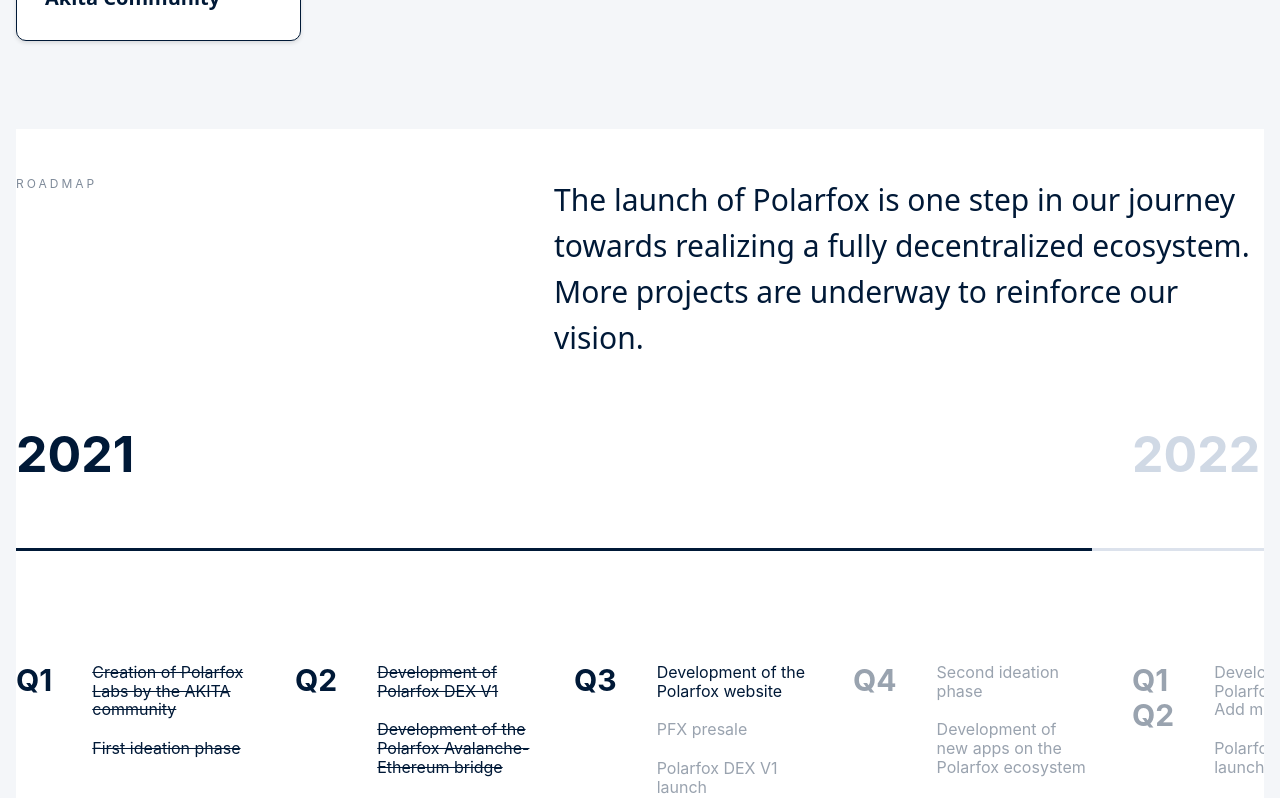
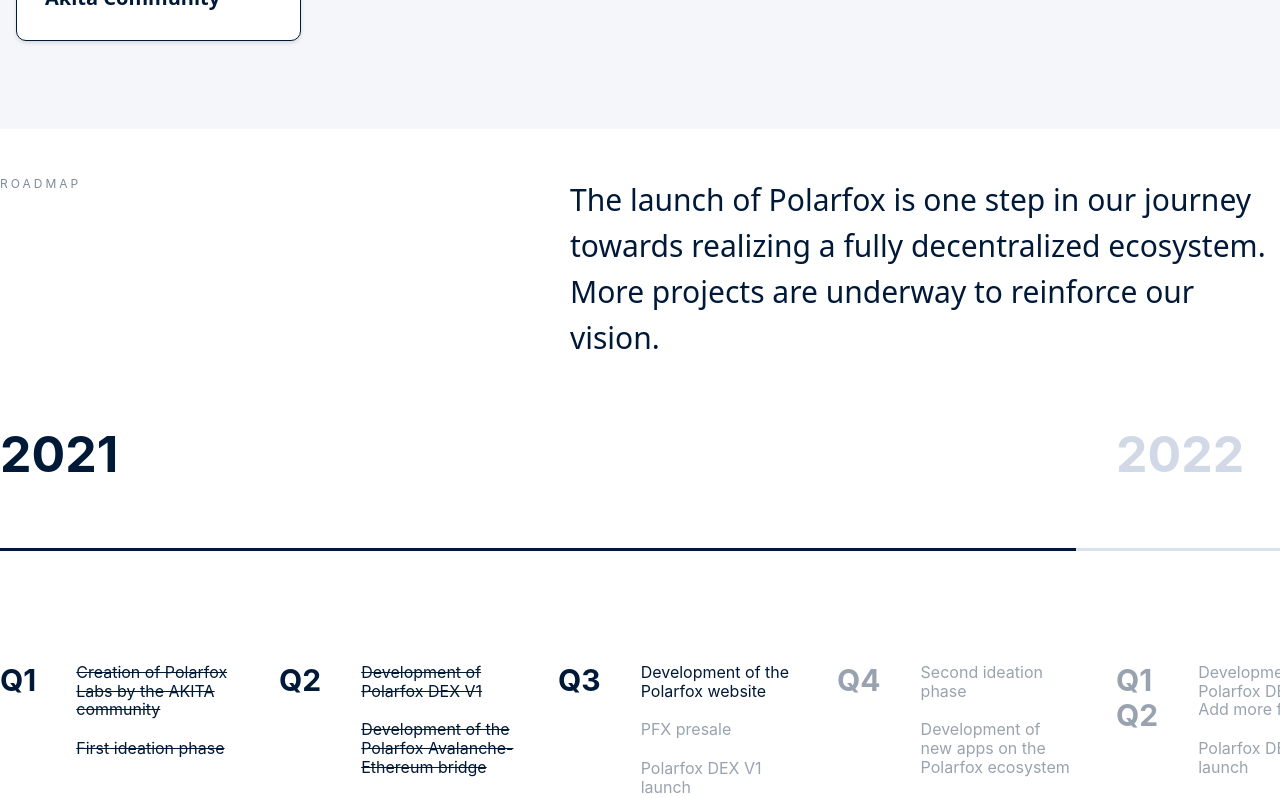
Before and after one commit to Polarfox-DEX/polarfox-web, a Next.js app: page / in a window 1280 px wide. Shown: the part 3320-4118 px from the top of the page. Built offline with nearby package versions, Linux system fonts and the light colour scheme.

Commit message:
Fix roadmap background on desktop

```diff
--- a/components/sections/Roadmap.tsx
+++ b/components/sections/Roadmap.tsx
@@ -7,13 +7,11 @@
 
 export function Roadmap({ className }: SectionProps) {
   return (
+    // TODO: Remove double div
     <div
-      id="roadmap"
-      className={classNames(
-        'container bg-white pt-12 desktop:pt-22 pb-8',
-        className
-      )}
+      className={classNames('bg-white w-screen flex justify-center', className)}
     >
+      <div id="roadmap" className="container pt-12 desktop:pt-22 pb-8">
         <div className="flex flex-wrap justify-between gap-y-5">
           <SectionHeading>ROADMAP</SectionHeading>
           <p
@@ -25,15 +23,17 @@
             }}
           >
             {/* // TODO: This should not be on the right. See Figma */}
-          The launch of Polarfox is one step in our journey towards realizing a
-          fully decentralized ecosystem. More projects are underway to reinforce
-          our vision.
+            The launch of Polarfox is one step in our journey towards realizing
+            a fully decentralized ecosystem. More projects are underway to
+            reinforce our vision.
           </p>
         </div>
         <div className="flex gap-x-10 overflow-x-scroll pb-6">
           <Year title="2021" slide>
             <Quarter title="Q1">
-            <Task isDone>Creation of Polarfox Labs by the AKITA community</Task>
+              <Task isDone>
+                Creation of Polarfox Labs by the AKITA community
+              </Task>
               <Task isDone>First ideation phase</Task>
             </Quarter>
             <Quarter title="Q2">
@@ -68,7 +68,9 @@
             </Quarter>
             <Quarter title="Q3 Q4" isFuture>
               <Task isFuture>Third ideation phase</Task>
-            <Task isFuture>Further improvements to the DEX and ecosystem</Task>
+              <Task isFuture>
+                Further improvements to the DEX and ecosystem
+              </Task>
             </Quarter>
           </Year>
           <Year title="2023" isFuture>
@@ -76,6 +78,7 @@
               <Task isFuture>The sky is the limit!</Task>
             </Quarter>
           </Year>
+        </div>
       </div>
     </div>
   )
```
Lines whose indentation alone changed are shown as unchanged.
